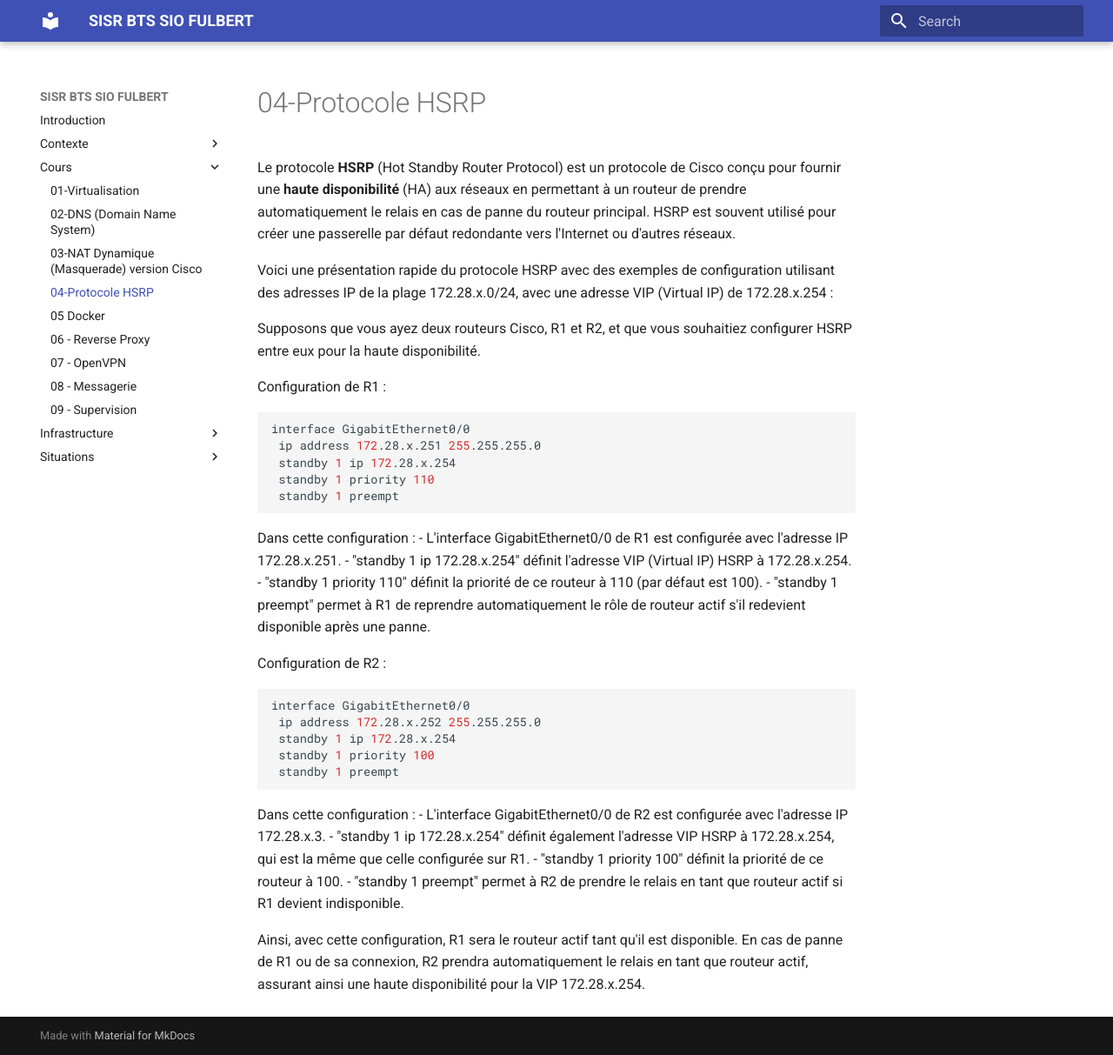
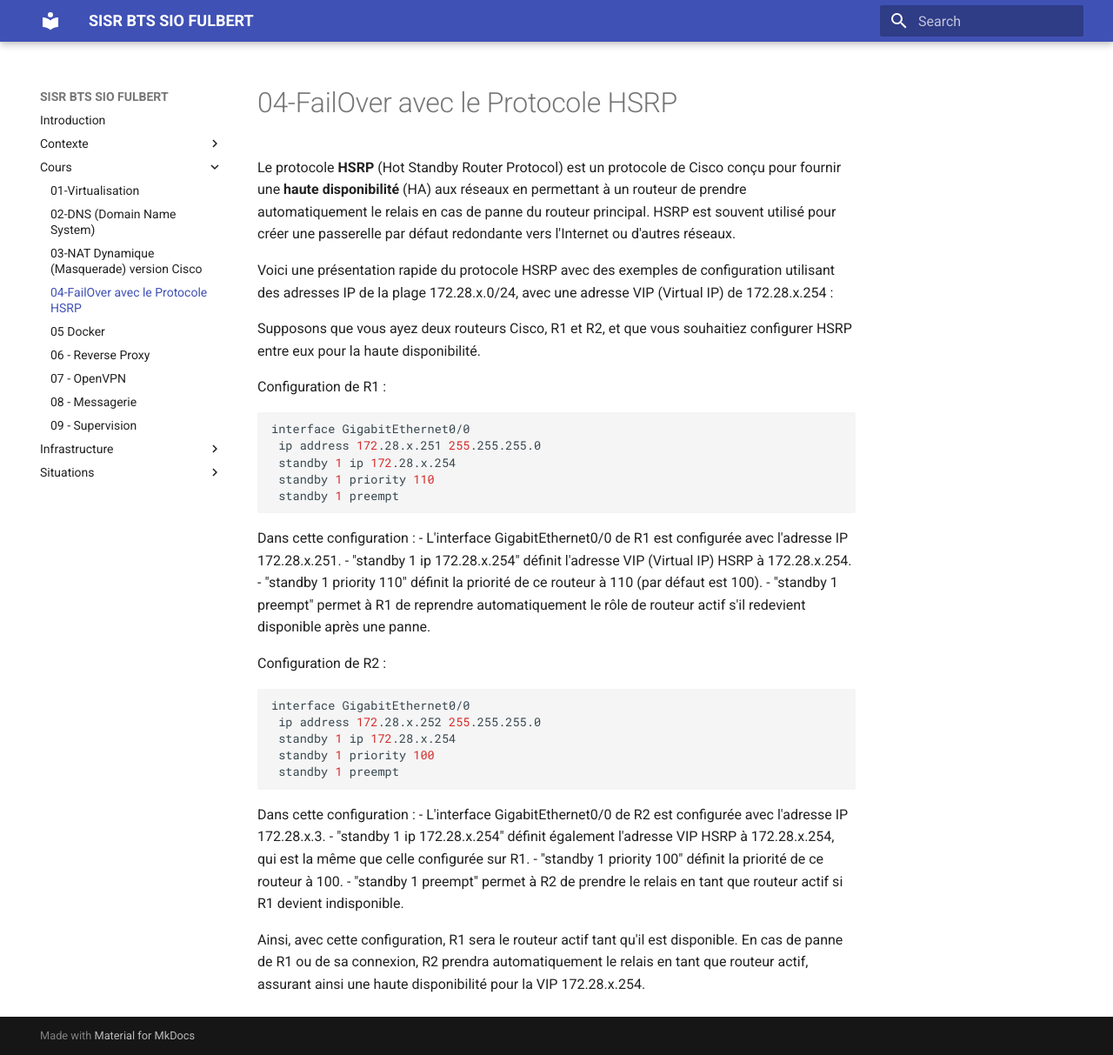
Before and after one commit to lmeryFulbert/sisrsiofulbert.github.io, an MkDocs documentation site: the page built from docs/cours/04-hsrp.md, in a window 1280 px wide and 1213 px high. Shown: the whole window at 87% size. Built offline with MkDocs 1.6.1 and Material for MkDocs 9.7.7, drawn with Linux system fonts in a browser that asks for light colours.

Commit message:
uptade title hsrp

```diff
--- a/docs/cours/04-hsrp.md
+++ b/docs/cours/04-hsrp.md
@@ -1,4 +1,4 @@
-# 04-Protocole HSRP
+# 04-FailOver avec le Protocole HSRP
 
 Le protocole **HSRP** (Hot Standby Router Protocol) est un protocole de Cisco conçu pour fournir une **haute disponibilité** (HA) aux réseaux en permettant à un routeur de prendre automatiquement le relais en cas de panne du routeur principal. HSRP est souvent utilisé pour créer une passerelle par défaut redondante vers l'Internet ou d'autres réseaux.
 
```
